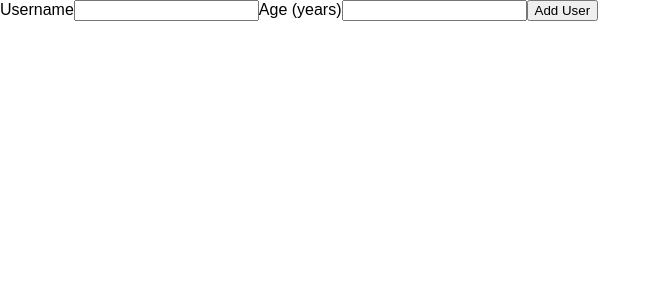
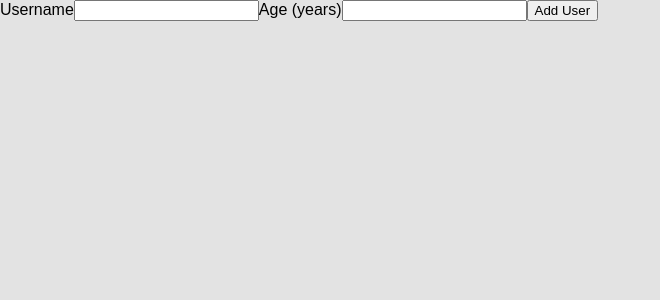
Before and after one commit to Practice-SpencerTower/user-input, a React (Create React App) app: page / in a window 1280 px wide. Shown: the top 300 px of the page, without its empty margins (0-660 px from the left). Built offline with nearby package versions, Linux system fonts and the light colour scheme.

Commit message:
updates background color

```diff
--- a/src/index.css
+++ b/src/index.css
@@ -4,6 +4,7 @@
 
 html {
   font-family: sans-serif;
+  background: #1f1f1f1f;
 }
 
 body {
```
